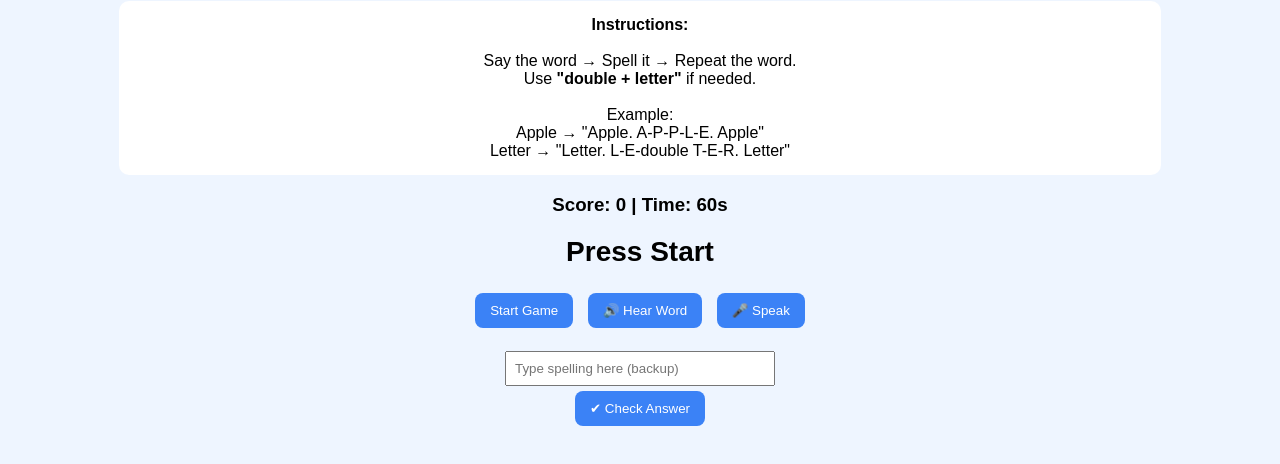
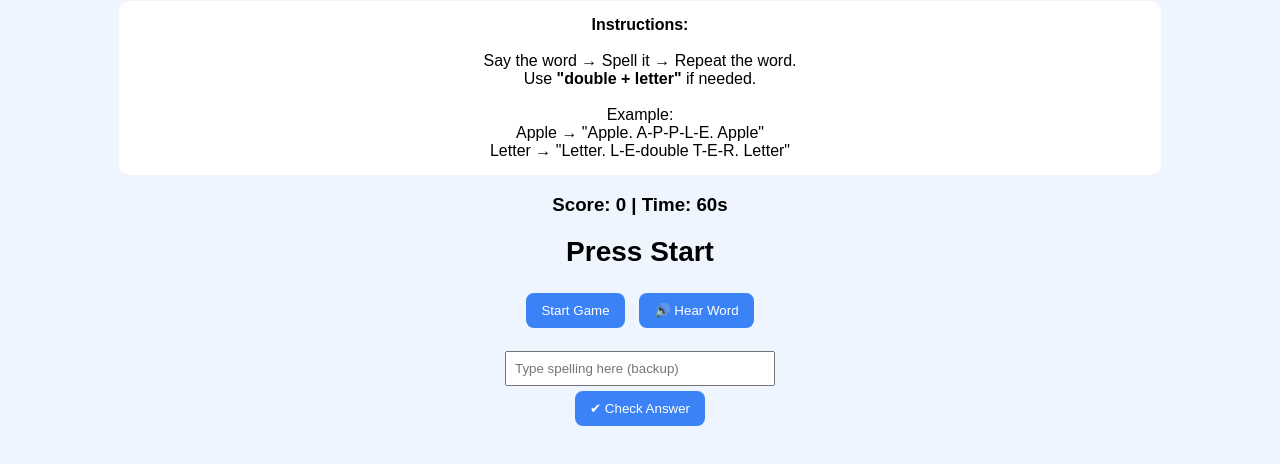
Before and after one commit to alsslcti/spellingbeeLCTI2026, a plain HTML site: page index.html in a window 1280 px wide. Shown: the part 80-544 px from the top of the page. Drawn offline with Linux system fonts and the light colour scheme.

Commit message:
Update index.html

```diff
--- a/index.html
+++ b/index.html
@@ -34,7 +34,6 @@ Letter → "Letter. L-E-double T-E-R. Letter"
 
 <button onclick="startGame()">Start Game</button>
 <button onclick="speakWord()">🔊 Hear Word</button>
-<button onclick="startListening()">🎤 Speak</button>
 
 <br><br>
 
```
